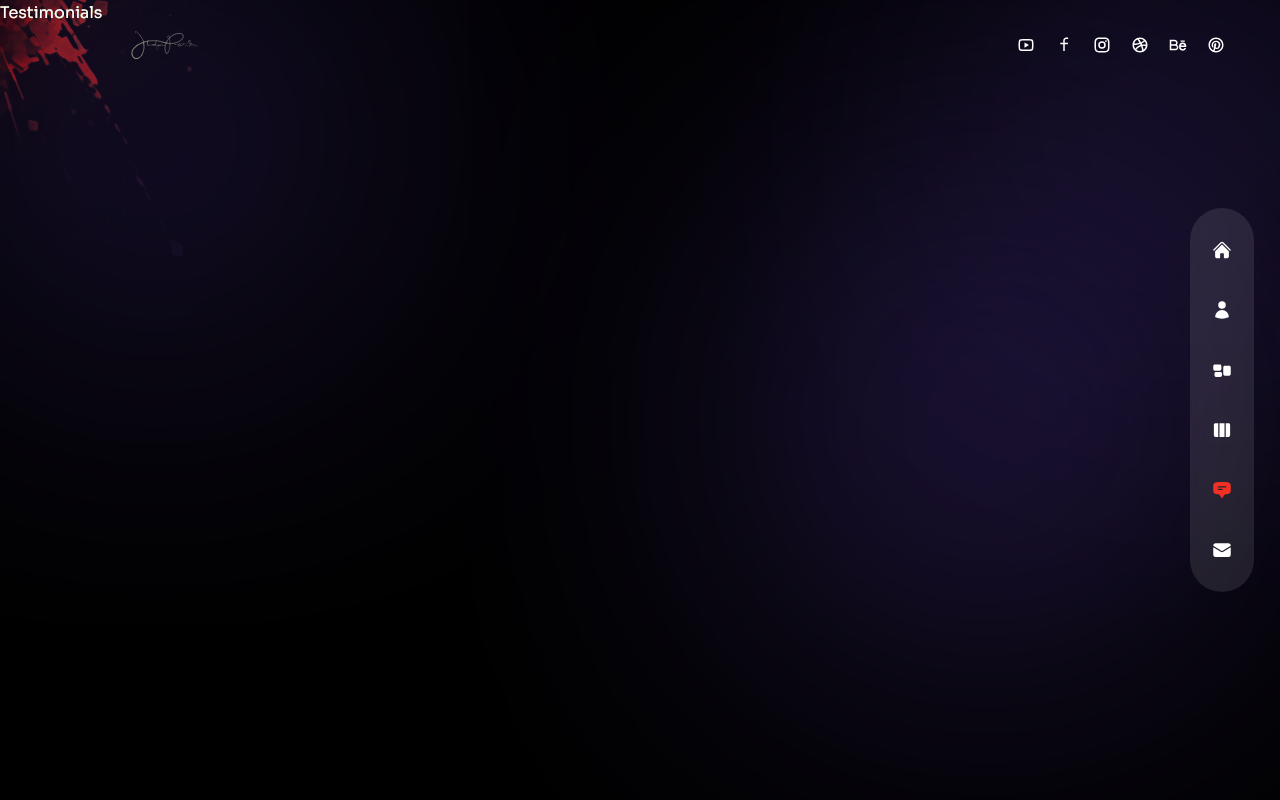
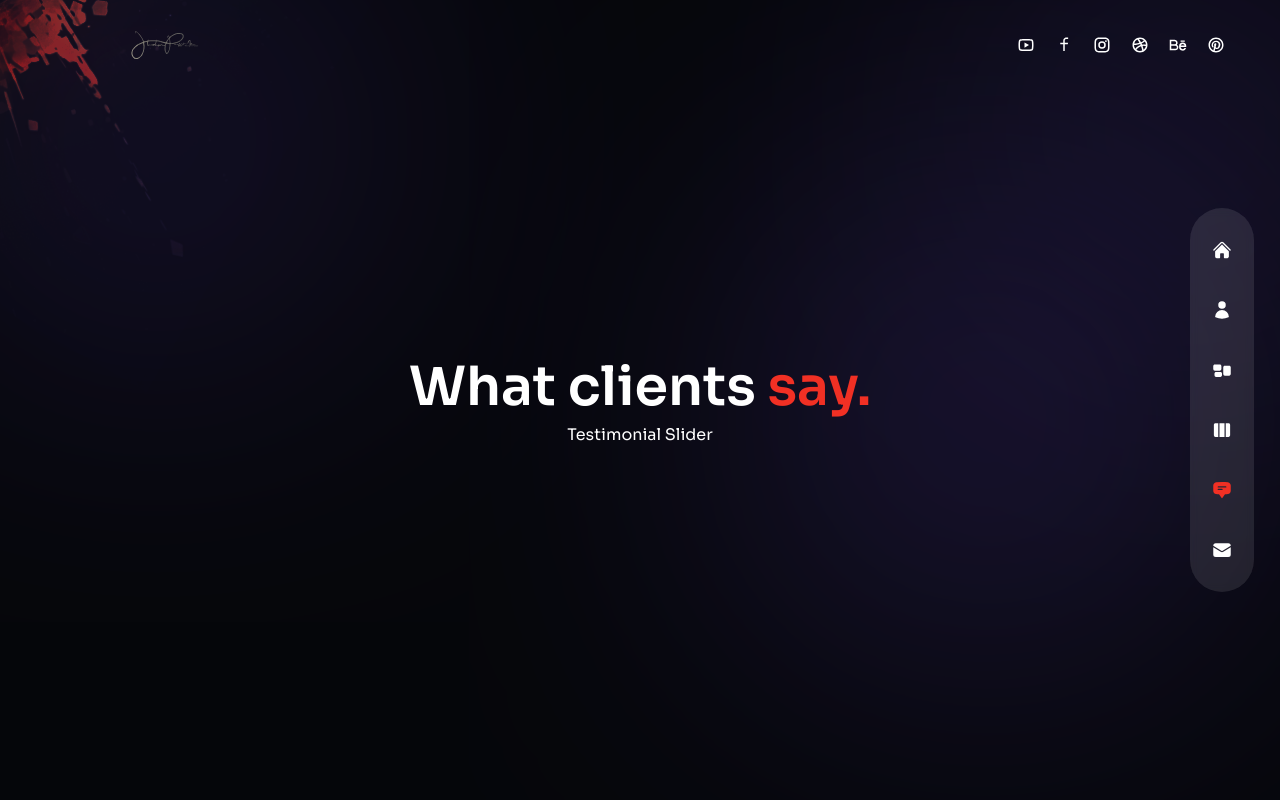
Before and after one commit to psd-99/Sample-, a Next.js app: page /testimonials in a window 1280 px wide. Built offline with nearby package versions, Linux system fonts and the light colour scheme.

Commit message:
testimonials page

```diff
--- a/pages/testimonials/index.js
+++ b/pages/testimonials/index.js
@@ -1,5 +1,36 @@
+// components
+import TestimonialSlider from '../../components/TestimonialSlider';
+
+// framer motion
+import { motion } from 'framer-motion';
+import { fadeIn } from '../../variants';
+
 const Testimonials = () => {
-  return <div>Testimonials</div>;
+  return (
+    <div className='h-full bg-primary/30 py-32 text-center'>
+      <div className='container mx-auto h-full flex flex-col justify-center'>
+        {/* title */}
+        <motion.h2
+          variants={fadeIn('up', 0.2)}
+          initial='hidden'
+          animate='show'
+          exit='hidden'
+          className='h2 mb-8 xl:mb-0'
+        >
+          What clients <span className='text-accent'>say.</span>
+        </motion.h2>
+        {/* slider */}
+        <motion.div
+          variants={fadeIn('up', 0.4)}
+          initial='hidden'
+          animate='show'
+          exit='hidden'
+        >
+          <TestimonialSlider />
+        </motion.div>
+      </div>
+    </div>
+  );
 };
 
 export default Testimonials;
```
